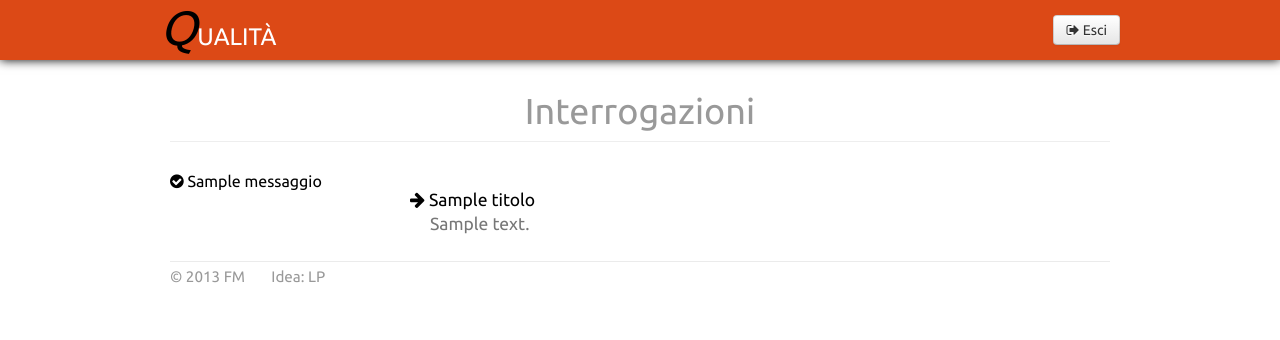
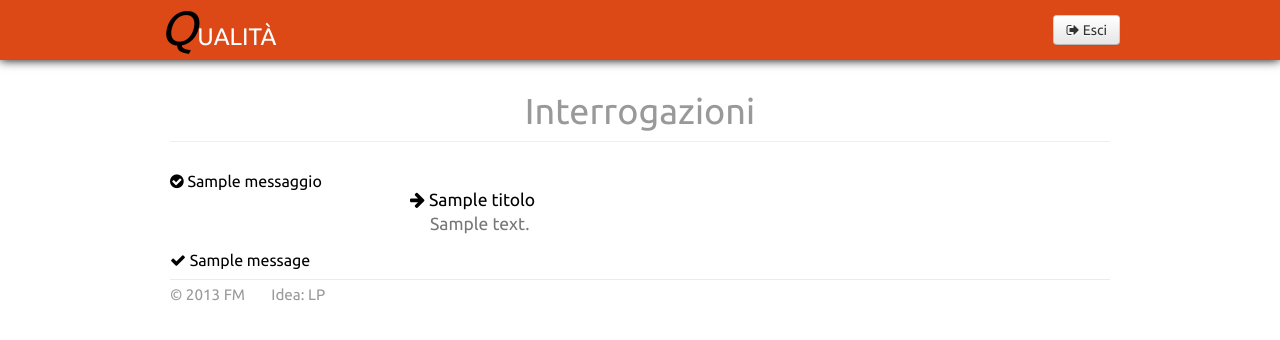
Before and after one commit to flavoi/Qualita, a Django app: template core/templates/home.html in a window 1280 px wide. Shown: the top 340 px of the page. Run offline with Django 3.2, Linux system fonts and the light colour scheme; the template is opened without the code that fills it: most values are stand-ins (such as "Sample title", 1, 10 or a date in 2020); one stand-in notice (Sample message) is shown.

Commit message:
Integrati django-messages.

```diff
--- a/core/templates/base.html
+++ b/core/templates/base.html
@@ -8,6 +8,7 @@
 <title>
     Qualit&agrave; - {% block title %} Base {% endblock %}
 </title>
+
 <link href='http://fonts.googleapis.com/css?family=Ubuntu' rel='stylesheet' type='text/css'>
 <link rel="stylesheet" href="{{ STATIC_URL }}css/base.css" />
 <link rel="stylesheet" href="{{ STATIC_URL }}css/Font-Awesome/font-awesome.css">
@@ -151,6 +152,17 @@ $(document).ready(function()
 
 {% endblock %}
 
+{% if messages %}
+    {% for message in messages %}
+    <div class="grid_12">
+        <p class="alert alert-{{ message.tags }}">
+            {% ifequal message.tags 'success' %} <i class="icon-ok"></i>{% endifequal %}
+            {{ message }}
+        </p>
+    </div>
+    {% endfor %}
+{% endif %}
+
 {% block footer %}
     <div class="clear"></div>
 
```
Also changed, not shown: core/views.py (+3 -5 lines).
